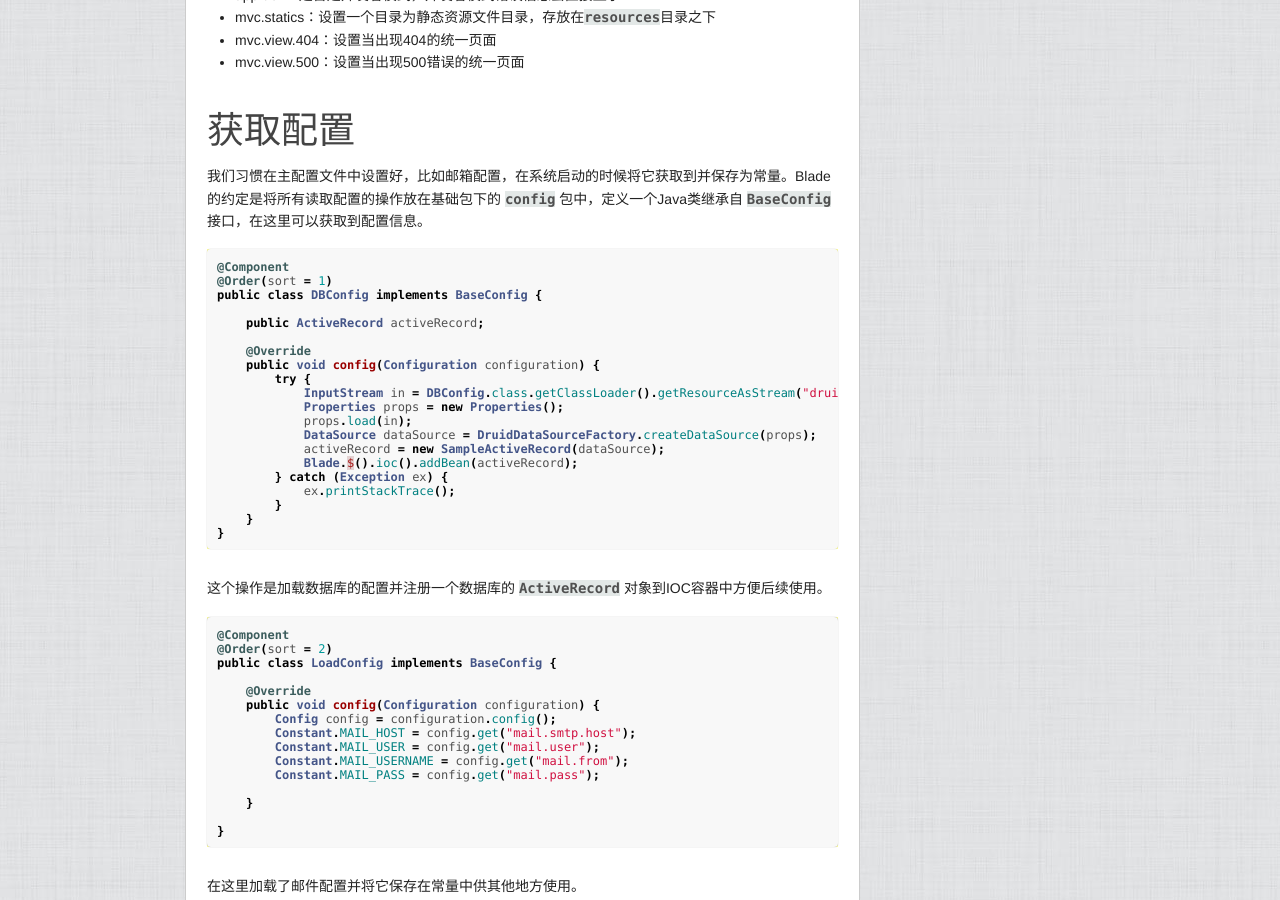
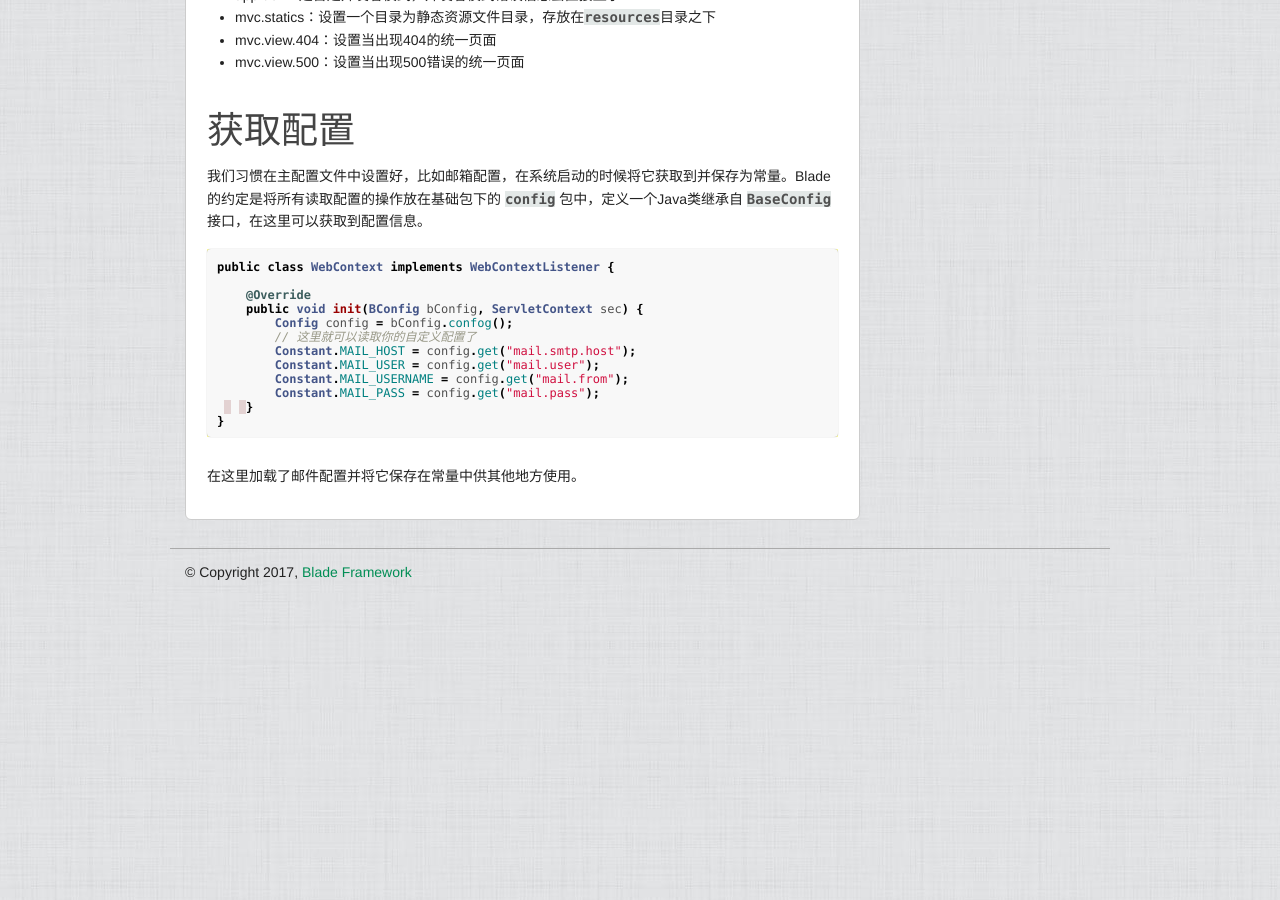
Before and after one commit to nbsa/website, a Jekyll site: the page built from docs/cn/configuration.md, in a window 1280 px wide and 900 px high, scrolled down 663 px. Built offline with Jekyll 4.4.1, drawn with Linux system fonts in a browser that asks for light colours; after the commit the page ends 1263 px from its top, so only the background shows below that.

Commit message:
Update configuration.md

````diff
--- a/docs/cn/configuration.md
+++ b/docs/cn/configuration.md
@@ -43,45 +43,17 @@ mail.from=Nice
  我们习惯在主配置文件中设置好，比如邮箱配置，在系统启动的时候将它获取到并保存为常量。Blade的约定是将所有读取配置的操作放在基础包下的 `config` 包中，定义一个Java类继承自 `BaseConfig` 接口，在这里可以获取到配置信息。
 
 ```java
-@Component
-@Order(sort = 1)
-public class DBConfig implements BaseConfig {
-
-    public ActiveRecord activeRecord;
+public class WebContext implements WebContextListener {
 
     @Override
-    public void config(Configuration configuration) {
-        try {
-            InputStream in = DBConfig.class.getClassLoader().getResourceAsStream("druid.properties");
-            Properties props = new Properties();
-            props.load(in);
-            DataSource dataSource = DruidDataSourceFactory.createDataSource(props);
-            activeRecord = new SampleActiveRecord(dataSource);
-            Blade.$().ioc().addBean(activeRecord);
-        } catch (Exception ex) {
-            ex.printStackTrace();
-        }
-    }
-}
-```
-
-这个操作是加载数据库的配置并注册一个数据库的 `ActiveRecord` 对象到IOC容器中方便后续使用。
-
-```java
-@Component
-@Order(sort = 2)
-public class LoadConfig implements BaseConfig {
-
-    @Override
-    public void config(Configuration configuration) {
-        Config config = configuration.config();
-        Constant.MAIL_HOST = config.get("mail.smtp.host");
+    public void init(BConfig bConfig, ServletContext sec) {
+        Config config = bConfig.confog();
+	// 这里就可以读取你的自定义配置了
+	Constant.MAIL_HOST = config.get("mail.smtp.host");
         Constant.MAIL_USER = config.get("mail.user");
         Constant.MAIL_USERNAME = config.get("mail.from");
         Constant.MAIL_PASS = config.get("mail.pass");
-
-    }
-
+    }
 }
 ```
 
````
